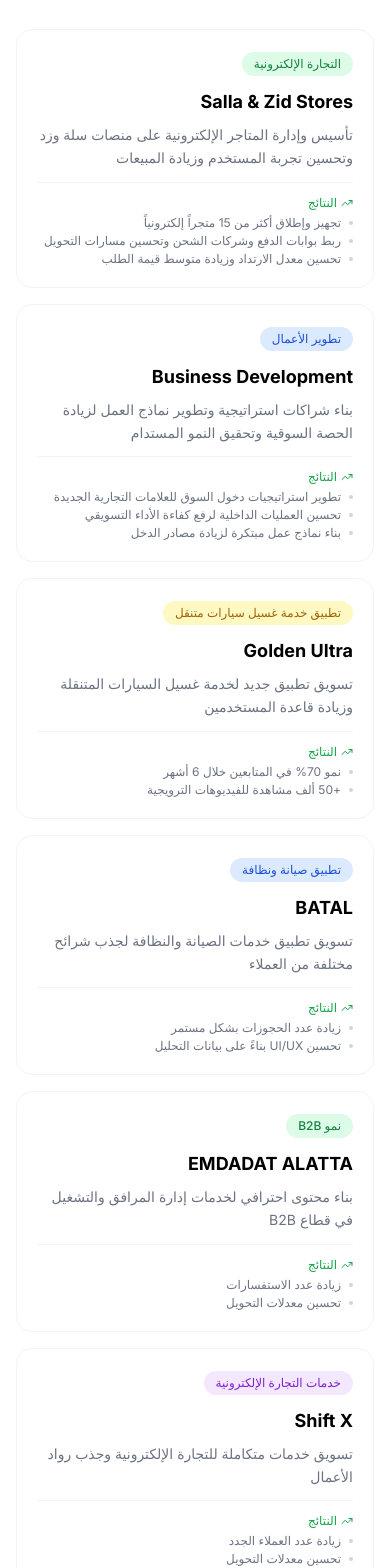
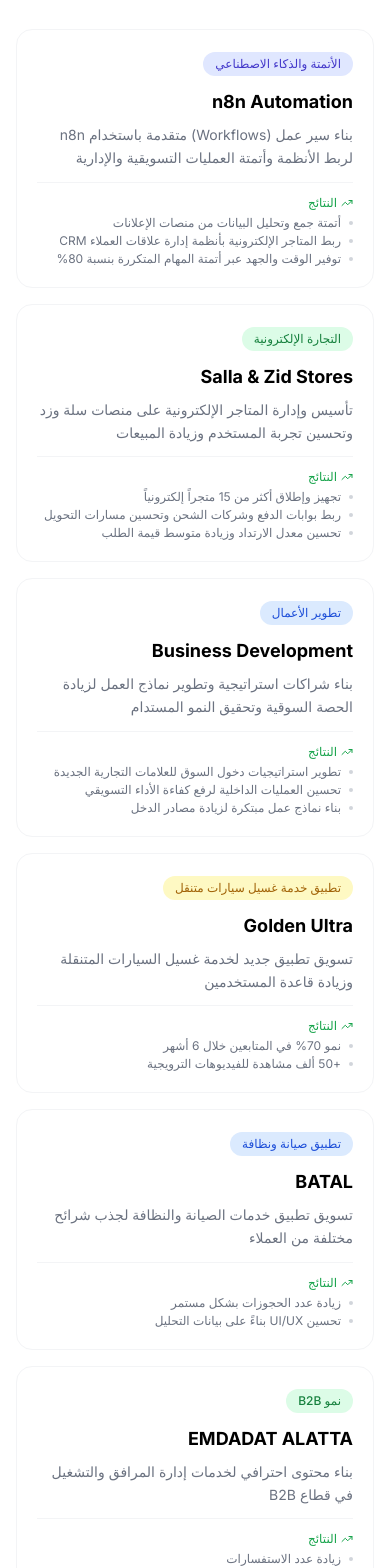
Before and after one commit to moalarbi/Kimi_Agent_Project, a React (Vite) app in the folder app/: page / in a window 390 px wide. Shown: the part 4600-6168 px from the top of the page. Built offline with nearby package versions, Linux system fonts and the light colour scheme.

Commit message:
Update: Replace MOON project with n8n automation, fix phone number formatting, and add WhatsApp link

```diff
--- a/app/src/sections/Projects.tsx
+++ b/app/src/sections/Projects.tsx
@@ -10,6 +10,17 @@
 }
 
 const projects: Project[] = [
+  {
+    name: 'n8n Automation',
+    category: 'الأتمتة والذكاء الاصطناعي',
+    description: 'بناء سير عمل (Workflows) متقدمة باستخدام n8n لربط الأنظمة وأتمتة العمليات التسويقية والإدارية',
+    results: [
+      'أتمتة جمع وتحليل البيانات من منصات الإعلانات',
+      'ربط المتاجر الإلكترونية بأنظمة إدارة علاقات العملاء CRM',
+      'توفير الوقت والجهد عبر أتمتة المهام المتكررة بنسبة 80%'
+    ],
+    color: 'bg-indigo-100 text-indigo-700'
+  },
   {
     name: 'Salla & Zid Stores',
     category: 'التجارة الإلكترونية',
@@ -61,16 +72,6 @@
       'تحسين معدلات التحويل'
     ],
     color: 'bg-green-100 text-green-700'
-  },
-  {
-    name: 'Shift X',
-    category: 'خدمات التجارة الإلكترونية',
-    description: 'تسويق خدمات متكاملة للتجارة الإلكترونية وجذب رواد الأعمال',
-    results: [
-      'زيادة عدد العملاء الجدد',
-      'تحسين معدلات التحويل'
-    ],
-    color: 'bg-purple-100 text-purple-700'
   }
 ];
 
```
Also changed, not shown: 1 other file (tests, documents, lock files or other folders).
